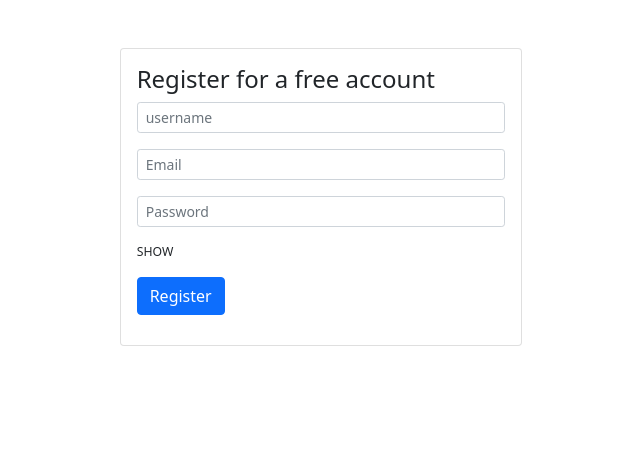
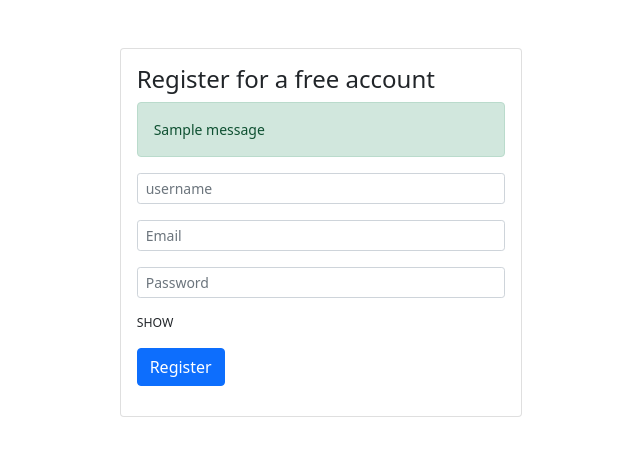
Before and after one commit to gkulk007/expense-tracker, a Django app: template exptracker/templates/authentication/register.html in a window 1280 px wide. Shown: the top 456 px of the page, without its empty margins (319-959 px from the left). Run offline with Django 3.2, Linux system fonts and the light colour scheme; the template is opened without the code that fills it, so the values that code supplies are empty; tables that the repository leaves empty hold one stand-in row (values such as "Sample post"); one stand-in notice (Sample message) is shown; some libraries are stand-ins or nearby versions.

Commit message:
inbuilt messages framework

```diff
--- a/exptracker/exptracker/settings.py
+++ b/exptracker/exptracker/settings.py
@@ -1,7 +1,7 @@
 
 import os
 from pathlib import Path
-
+from django.contrib import messages
 # Build paths inside the project like this: BASE_DIR / 'subdir'.
 BASE_DIR = Path(__file__).resolve().parent.parent
 
@@ -113,6 +113,9 @@ STATIC_URL = '/static/'
 STATICFILES_DIRS = [os.path.join(BASE_DIR, 'static')]
 STATIC_ROOT = os.path.join(BASE_DIR, 'staticfiles')
 
+MESSAGE_TAGS = {
+    messages.ERROR: 'danger'
+}
 # Default primary key field type
 # https://docs.djangoproject.com/en/3.2/ref/settings/#default-auto-field
 
--- a/exptracker/templates/authentication/register.html
+++ b/exptracker/templates/authentication/register.html
@@ -13,6 +13,7 @@
         <form method="post">
           {% csrf_token %}
 
+          {% include 'partials/_messages.html' %}
           <div class="form-group mb-3">
             <input type="text" name="username" class="form-control form-control-sm" id="usernameField" placeholder="username">
           </div>
--- /dev/null
+++ b/exptracker/templates/partials/_messages.html
@@ -0,0 +1,8 @@
+{% if messages %}
+<div class="messages">
+  {% for message in messages %}
+  <div{% if message.tags %} class="alert alert-sm alert-{{ message.tags }}" {% endif %}>{{ message }}
+</div>
+{% endfor %}
+</div>
+{% endif %}
```
Also changed, not shown: exptracker/authentication/views.py (+10 -0 lines).
